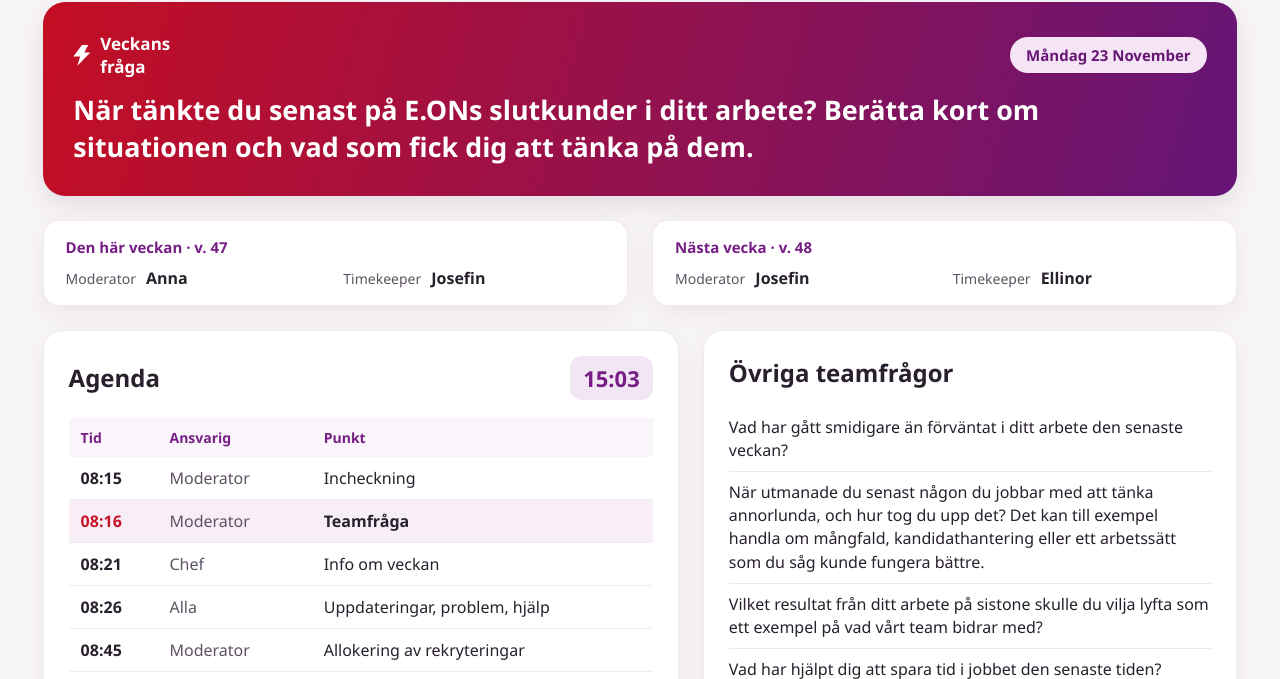
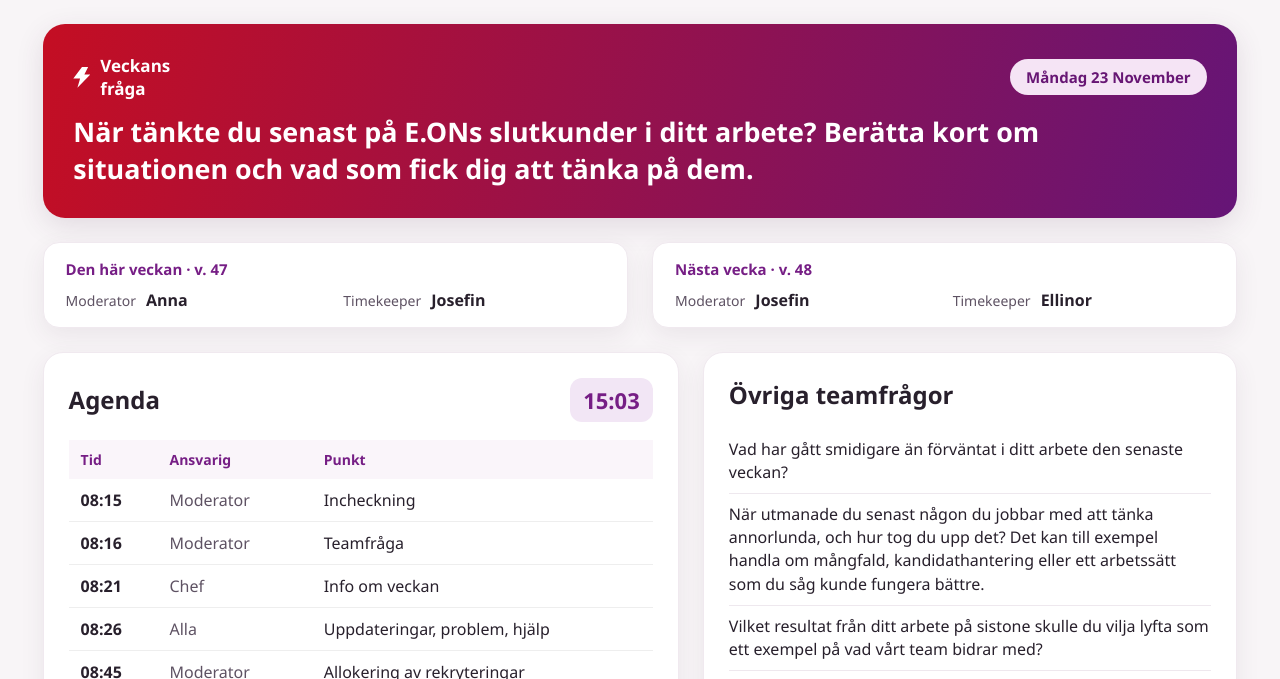
Before and after one commit to PAEXvibes/REBO-meets, a plain HTML site: page index.html in a window 1280 px wide. Shown: the part 121-800 px from the top of the page. Drawn offline with Linux system fonts and the light colour scheme.

Commit message:
index.html

```diff
--- a/index.html
+++ b/index.html
@@ -1,4 +1,4 @@
-
+m
 
 <!DOCTYPE html>
 <html lang="sv">
@@ -533,18 +533,6 @@ body.weekly-view{
 
 .weekly-agenda-table td:nth-child(2){
     color:#5e5263;
-}
-
-.weekly-agenda-table .weekly-agenda-question td{
-    background:#f7eef8;
-}
-
-.weekly-agenda-question td:first-child{
-    color:#c71528;
-}
-
-.weekly-agenda-question td:last-child{
-    font-weight:700;
 }
 
 .weekly-agenda-footer{
@@ -701,7 +689,7 @@ body.weekly-view{
                         <td>Moderator</td>
                         <td>Incheckning</td>
                     </tr>
-                    <tr class="weekly-agenda-question">
+                    <tr>
                         <td><time datetime="08:16">08:16</time></td>
                         <td>Moderator</td>
                         <td>Teamfråga</td>
```
